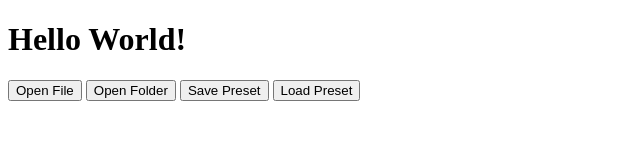
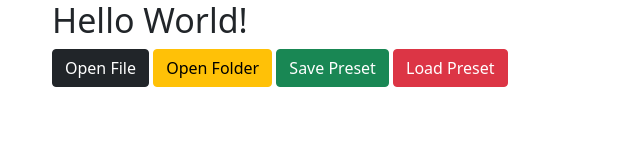
Before and after one commit to entee28/batch-rename, an Electron app: page src/index.html in a window 800 px wide. Shown: the whole page, without its empty margins (0-640 px from the left). Drawn offline with nearby package versions, Linux system fonts and the light colour scheme; no server answers.

Commit message:
first attempt

```diff
--- a/package.json
+++ b/package.json
@@ -12,7 +12,7 @@
     "electron": "^15.2.0"
   },
   "dependencies": {
-    "ffi-napi": "^4.0.3",
+    "bootstrap": "^5.1.3",
     "fs": "0.0.1-security"
   }
 }
--- a/src/index.html
+++ b/src/index.html
@@ -5,14 +5,49 @@
     <!-- https://developer.mozilla.org/en-US/docs/Web/HTTP/CSP -->
     <meta http-equiv="Content-Security-Policy" content="default-src 'self'; script-src 'self'">
     <meta http-equiv="X-Content-Security-Policy" content="default-src 'self'; script-src 'self'">
+    <link href="../node_modules/bootstrap/dist/css/bootstrap.min.css" rel="stylesheet">
     <title>Hello World!</title>
   </head>
   <body>
-    <h1>Hello World!</h1>
-    <button id="openFileBtn">Open File</button>
-    <button id="openFolderBtn">Open Folder</button>
-    <button id="savePresetBtn">Save Preset</button>
-    <button id="loadPresetBtn">Load Preset</button>
-    <script src="./renderer.js"></script>
+     <!-- Navigation-->
+     <!-- <nav class="navbar navbar-expand-lg navbar-light fixed-top" id="mainNav">
+      <div class="container">
+          <a class="navbar-brand" href="#page-top"><img src="../node_modules/images/image06.jpg" width="100" height="100"/></a>
+          <button class="navbar-toggler" type="button" data-bs-toggle="collapse" data-bs-target="#navbarResponsive" aria-controls="navbarResponsive" aria-expanded="false" aria-label="Toggle navigation">
+              Menu
+              <i class="fas fa-bars ms-1"></i>
+          </button>
+          <div class="collapse navbar-collapse" id="navbarResponsive">
+              <ul class="navbar-nav text-uppercase ms-auto py-4 py-lg-0">
+                  <li class="nav-item"><a class="nav-link" href="#services">Services</a></li>
+                  <li class="nav-item"><a class="nav-link" href="#portfolio">Portfolio</a></li>
+                  <li class="nav-item"><a class="nav-link" href="#about">About</a></li>
+                  <li class="nav-item"><a class="nav-link" href="#team">Team</a></li>
+                  <li class="nav-item"><a class="nav-link" href="#contact">Contact</a></li>
+              </ul>
+          </div>
+      </div>
+  </nav> -->
+<section>
+
+  <div class="container" id="test">
+
+  </div>
+
+</section>
+
+<section>
+  <footer>
+    <div class="container">
+      <h1>Hello World!</h1>
+      <button type="button" class="btn btn-dark" id="openFileBtn">Open File</button>
+      <button type="button" class="btn btn-warning" id="openFolderBtn">Open Folder</button>
+      <button type="button" class="btn btn-success" id="savePresetBtn">Save Preset</button>
+      <button type="button" class="btn btn-danger" id="loadPresetBtn">Load Preset</button>
+      <script src="./renderer.js"></script>
+    </div>
+  </footer>
+</section>
+
   </body>
 </html>
--- a/src/main.js
+++ b/src/main.js
@@ -2,7 +2,7 @@ const { app, BrowserWindow, Menu } = require('electron');
 const ipc = require('electron').ipcMain;
 const dialog = require('electron').dialog;
 const menu = require('electron').Menu;
-const ffi = require('ffi-napi');
+//const ffi = require('ffi-napi');
 const { RuleCreator } = require('./rule-creator');
 const path = require('path');
 const fs = require('fs');
--- a/src/renderer.js
+++ b/src/renderer.js
@@ -22,6 +22,11 @@ loadPresetBtn.addEventListener('click', function(event) {
 
 ipc.on('selected-file', function(event, files) {
     //received files from main process, need handle
+    const output = document.querySelector("#test");
+    output.textContent = "List of Selected Files:";
+    for (let i = 0; i < files.length; i++) {
+        output.textContent += `\nFilename: ${files[i]}`;
+      }
 })
 
 ipc.on('selected-preset', function(event, preset) {
```
Also changed, not shown: 1 other file.
